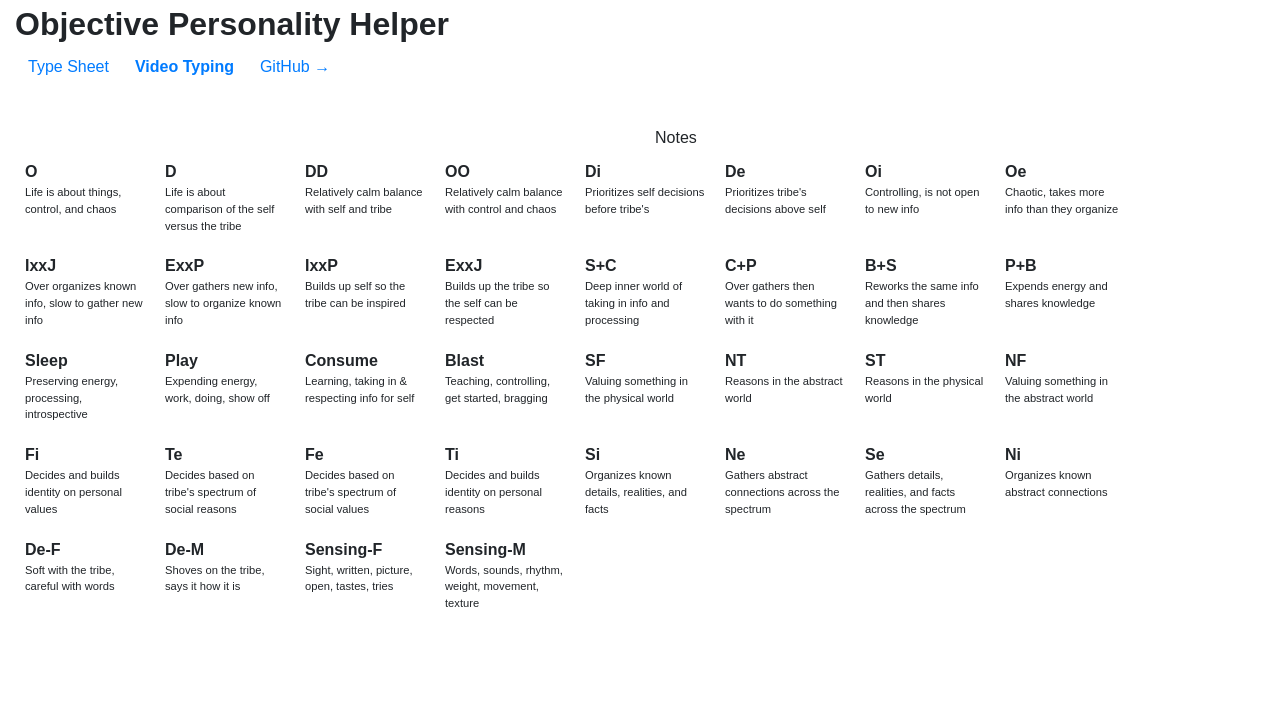
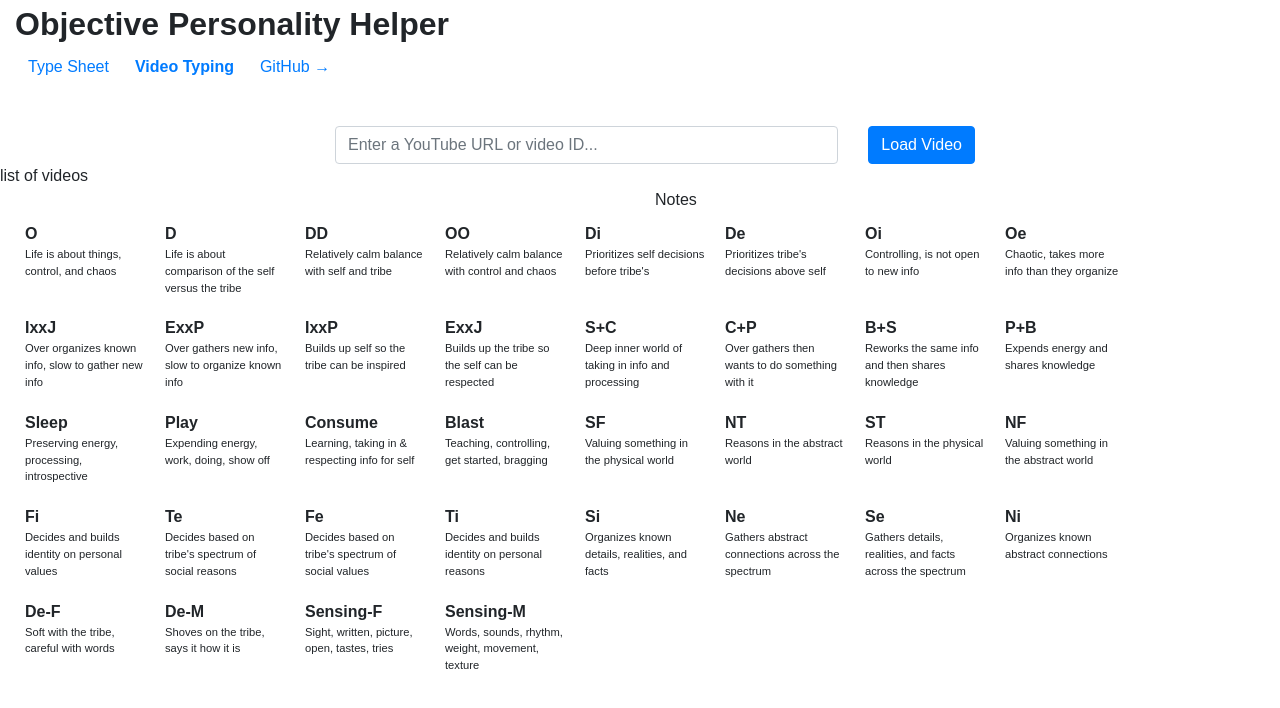
Before and after one commit to michaelborromeo/objectivepersonality, a React (Create React App) app: page /video in a window 1280 px wide. Shown: the top 708 px of the page. Built offline with nearby package versions, Linux system fonts and the light colour scheme.

Commit message:
Begin adding the video selection

```diff
--- /dev/null
+++ b/src/components/VideoTyping/VideoSelection.js
@@ -0,0 +1,34 @@
+import React, {Component} from 'react';
+
+import './VideoSelection.css';
+import {connect} from 'react-redux';
+
+class VideoSelection extends Component {
+  render() {
+    return (
+      <div className="VideoSelection">
+        <div className="row">
+          <div className="col-5 offset-3">
+            <input className="form-control" placeholder="Enter a YouTube URL or video ID..."/>
+          </div>
+          <div className="col-1">
+            <button className="btn btn-primary">Load Video</button>
+          </div>
+        </div>
+        <div className="row">
+          list of videos
+        </div>
+      </div>
+    );
+  }
+}
+
+const mapStateToProps = state => ({
+  choiceGroups: state.choicesAndTypes.choiceGroups
+});
+
+const mapDispatchToProps = dispatch => ({
+  //setChoiceState: (choice, state) => dispatch(setChoiceState(choice, state))
+});
+
+export default connect(mapStateToProps, mapDispatchToProps)(VideoSelection);
--- a/src/components/VideoTyping/index.js
+++ b/src/components/VideoTyping/index.js
@@ -2,12 +2,14 @@ import React, {Component} from 'react';
 import Video from './Video';
 import Notes from './Notes';
 import EasyChoices from './EasyChoices';
+import VideoSelection from './VideoSelection';
 import './index.css';
 
 class VideoTyping extends Component {
   render() {
     return (
       <div className="VideoTyping">
+        <VideoSelection/>
         <div className="row">
           <div className="col-6">
             <Video/>
```
Also changed, not shown: src/utils/getYouTubeId.js (added, +12 -0 lines), src/components/VideoTyping/VideoSelection.css (added).
